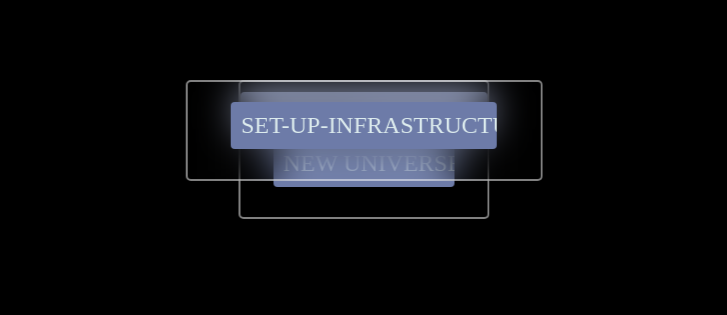
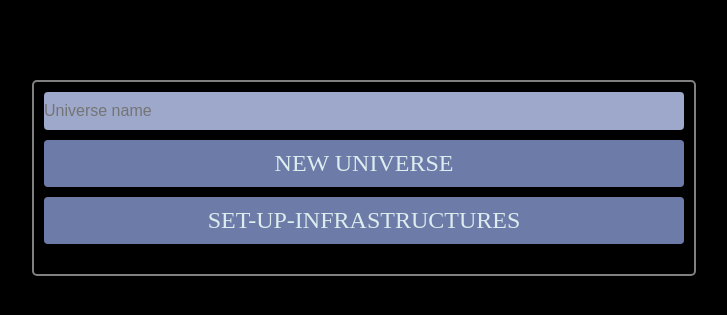
Before and after one commit to camilbenameur/esigalactic, a PHP site: page /front/admin.php in a window 1280 px wide. Shown: the top 315 px of the page, without its empty margins (276-1003 px from the left). Run offline with PHP 8.4, Linux system fonts and the light colour scheme; some web fonts are replaced.

Commit message:
reworked admin page

```diff
--- a/front/admin.php
+++ b/front/admin.php
@@ -8,11 +8,17 @@
 <link href='https://fonts.googleapis.com/css?family=Bruno Ace SC' rel='stylesheet'>
 </head>
 <body>
-    <form class="choice" method="post" action="../api/create-universe.php" >
+    <div class="choice">
+
+        <form method="post" action="../api/create-universe.php" >
             <input type="text" name="universeName" placeholder="Universe name">
             <input type="submit" value="New universe">
         </form>
-    <form class="choice" method="post" action="../api/set-up-infrastructures.php" >
+
+
+        <form method="post" action="../api/set-up-infrastructures.php" >
             <input type="submit" value="set-up-infrastructures">
         </form>
+
+    </div>
 </body>
--- a/style/admin.css
+++ b/style/admin.css
@@ -8,6 +8,7 @@ body {
     text-transform: uppercase;
     background-color: black;
     display: flex;
+    flex-direction: column;
     min-width: 600px;
 }
 
@@ -36,6 +37,7 @@ body {
     justify-content: center;
     align-items: center;
     padding-bottom: 30px;
+    width:50vw;
 }
 
 #choice{
@@ -49,7 +51,7 @@ body {
 }
 
 input[type="submit"] {
-    width: 80%;
+    width: 100%;
     padding: 10px;
     border: none;
     border-radius: 4px;
@@ -61,12 +63,22 @@ input[type="submit"] {
     text-transform: uppercase;
 }
 
+input[type="submit"]:hover{
+    background-color: blueviolet;
+    cursor: pointer;
+    transition: 500ms;
+}
+
 input[type="text"] {
     width: 100%;
-    padding: 10px;
+    padding: 10px 0 10px;
     border: none;
     border-radius: 4px;
     font-size: 16px;
     background-color: rgb(157, 168, 203);
     color: rgb(221, 236, 238);
 }
+
+form{
+    width:100%;
+}
```
Lines whose indentation alone changed are shown as unchanged.
